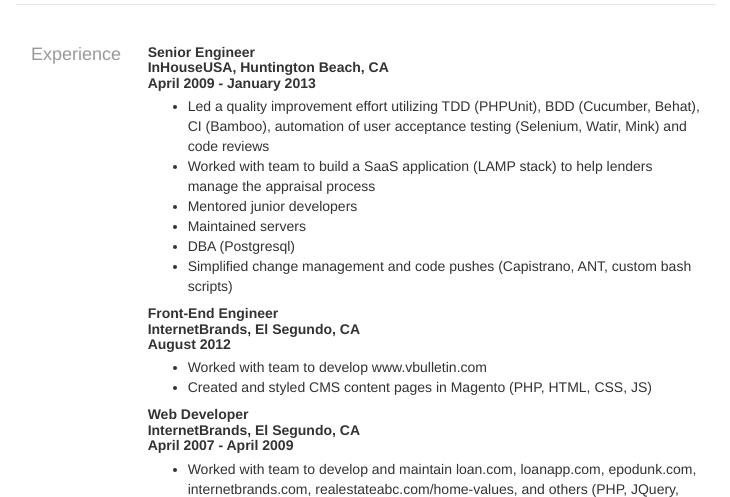
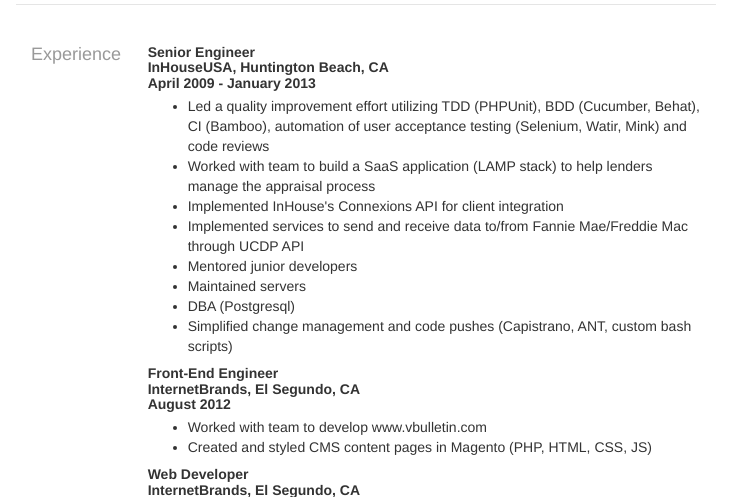
Before and after one commit to tandoan/tandoan.com, a CakePHP app: the page made by src/html/app/View/Pages/resume.ctp in a window 1280 px wide. Shown: the part 345-842 px from the top of the page, without its empty margins (274-1004 px from the left). Run offline with PHP 8.4 and a stand-in for CakePHP, Linux system fonts and the light colour scheme; the template is opened without the code that fills it, so the values that code supplies are empty; some libraries are stand-ins or nearby versions.

Commit message:
adding some api exp to resume

```diff
--- a/src/html/app/View/Pages/resume.ctp
+++ b/src/html/app/View/Pages/resume.ctp
@@ -22,6 +22,8 @@
       <ul>
         <li>Led a quality improvement effort utilizing TDD (PHPUnit), BDD (Cucumber, Behat), CI (Bamboo), automation of user acceptance testing (Selenium, Watir, Mink) and code reviews</li>
         <li>Worked with team to build a SaaS application (LAMP stack) to help lenders manage the appraisal process</li>
+	<li>Implemented InHouse&apos;s Connexions API for client integration</li>
+        <li>Implemented services to send and receive data to/from Fannie Mae/Freddie Mac through UCDP API</li>
         <li>Mentored junior developers</li>
         <li>Maintained servers</li>
         <li>DBA (Postgresql)</li>
```
Also changed, not shown: 2 other files.
